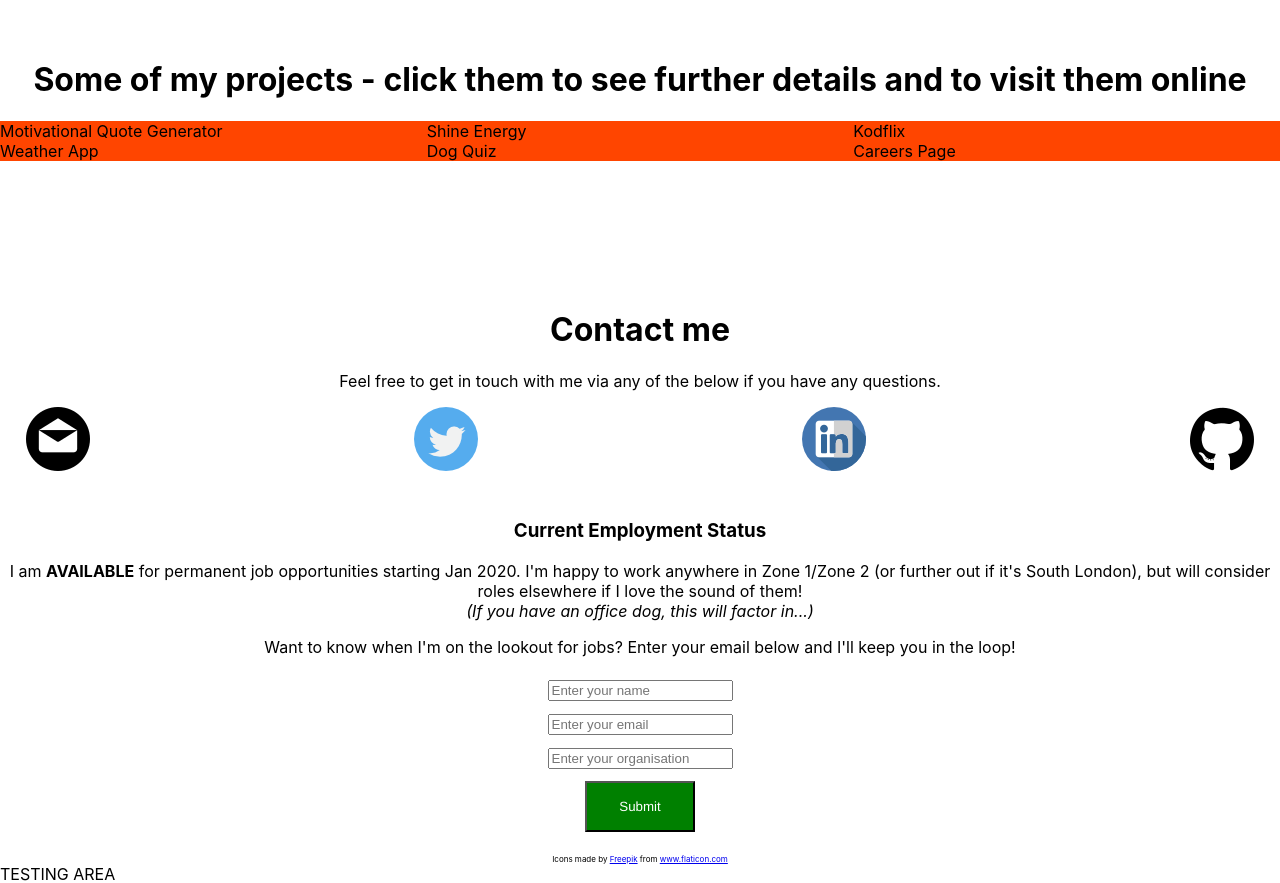
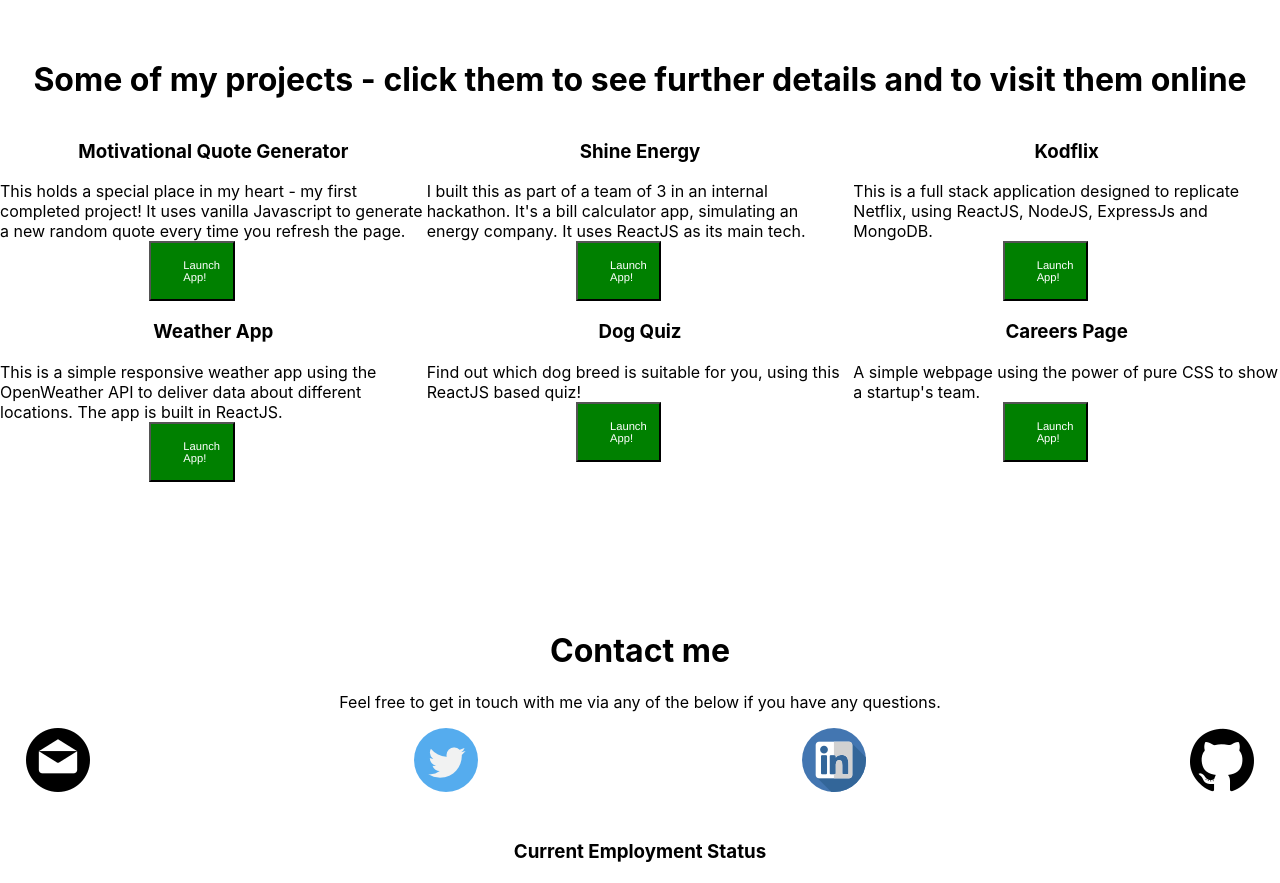
Before and after one commit to Reikon95/portfolio, a React (Create React App) app: page / in a window 1280 px wide. Shown: the part 2040-2923 px from the top of the page. Built offline with nearby package versions, Linux system fonts and the light colour scheme.

Commit message:
major css changes

```diff
--- a/src/Projects.css
+++ b/src/Projects.css
@@ -4,9 +4,7 @@
     grid-template-rows: 2;
 
 }
-.tileItem{
-    background-color: orangered;
-}
+
 
 .a,.b,.c{
     grid-row-start: 1;
@@ -17,3 +15,10 @@
 .a, .d {
     grid-column-start: 1;
 }
+
+.proButton {
+    font-size: 70%;
+    width: 20%;
+    display: block;
+    margin-left: 35%;
+}
--- a/src/Projects.js
+++ b/src/Projects.js
@@ -1,33 +1,55 @@
-import React, { Component } from 'react';
+import React from 'react';
 import './Projects.css';
-import WeatherChecker from './Projects/WeatherChecker';
 
 export default function Projects() {
+
 return (
     <>
     <div className="tiles">
         <div className="tileItem a">
-        Motivational Quote Generator
+        <h3>Motivational Quote Generator</h3>
+        <div className="projectFurtherDetails">
+            This holds a special place in my heart - my first completed project! It uses vanilla Javascript to generate a new random quote
+            every time you refresh the page.
+            <button className="proButton">Launch App!</button>
+        </div>
         </div>
         <div className="tileItem b">
-        Shine Energy
-
+        <h3>Shine Energy</h3>
+        <div className="projectFurtherDetails">
+            I built this as part of a team of 3 in an internal hackathon. It's a bill calculator app, simulating an energy company. It uses ReactJS as its main tech.
+            <button className="proButton">Launch App!</button>
+        </div>
         </div>
         <div className="tileItem c">
-        Kodflix
-
+        <h3>Kodflix</h3>
+        <div className="projectFurtherDetails">
+            This is a full stack application designed to replicate Netflix, using ReactJS, NodeJS, ExpressJs and MongoDB.
+            <button className="proButton">Launch App!</button>
+        </div>
         </div>
         <div className="tileItem d">
-        Weather App
-
+        <h3>Weather App</h3>
+        <div className="projectFurtherDetails">
+            This is a simple responsive weather app using the OpenWeather API to deliver data about different locations.
+            The app is built in ReactJS.
+            <button className="proButton">Launch App!</button>
+        </div>
         </div>
         <div className="tileItem e">
-        Dog Quiz
-
+        <h3>Dog Quiz</h3>
+        <div className="projectFurtherDetails">
+            Find out which dog breed is suitable for you, using this ReactJS based quiz!
+            <button className="proButton">Launch App!</button>
+        </div>
         </div>
             <div className="tileItem f">
-            Careers Page
-            </div>
+            <h3>Careers Page</h3>
+            <div className="projectFurtherDetails">
+            A simple webpage using the power of pure CSS to show a startup's team.
+            <button className="proButton">Launch App!</button>
+        </div>
+        </div>
     </div>
     </>
 )
```
